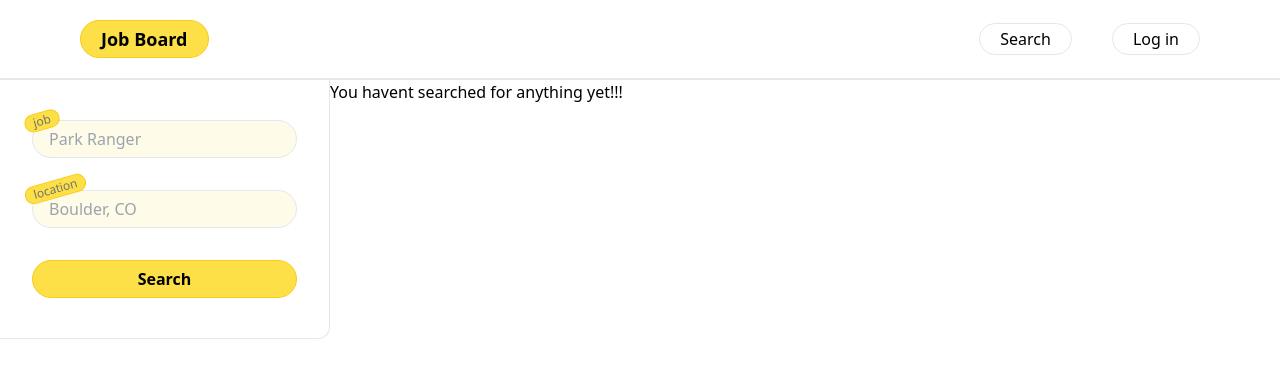
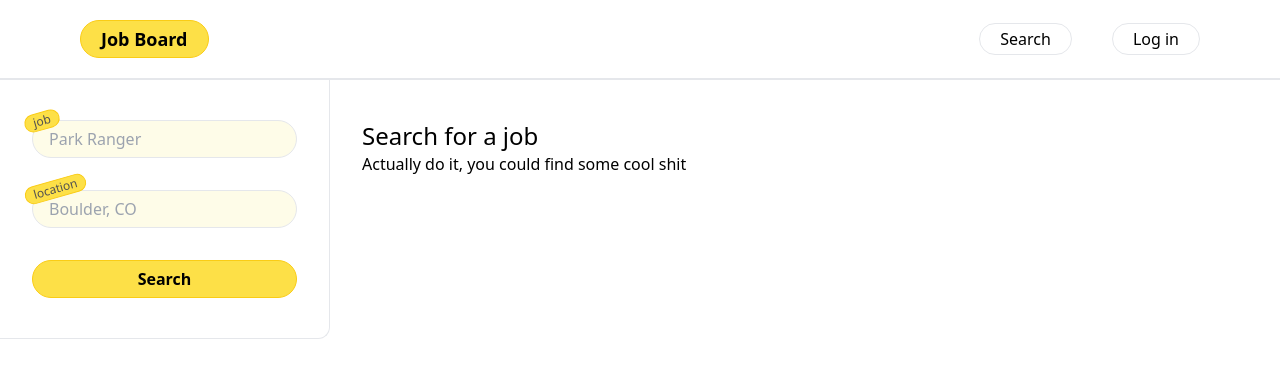
Before and after one commit to daniel-black/job-board, a Next.js app: page /search in a window 1280 px wide. Shown: the top 378 px of the page. Built offline with nearby package versions, Linux system fonts and the light colour scheme; a web font is replaced by a local one.

Commit message:
improve list item formatting

```diff
--- a/app/layout.tsx
+++ b/app/layout.tsx
@@ -12,7 +12,7 @@ export default function RootLayout(props: LayoutProps) {
   return (
     <html lang="en">
       <head />
-      <body className={`min-h-screen w-full`}>
+      <body className={`min-h-screen w-full selection:bg-yellow-400 selection:text-black`}>
         <GlobalNavbar />
         {props.children}
       </body>
--- a/app/search/JobListItem.tsx
+++ b/app/search/JobListItem.tsx
@@ -1,4 +1,5 @@
 import Link from "next/link";
+import formatMoney from "../../lib/format-money";
 import { SearchResultItem } from "../../types";
 
 type JobListItemProps = {
@@ -7,17 +8,42 @@ type JobListItemProps = {
 }
 
 export default function JobListItem({ job, q }: JobListItemProps) {
+  const min = formatMoney(+job.MatchedObjectDescriptor.PositionRemuneration[0].MinimumRange);
+  const max = formatMoney(+job.MatchedObjectDescriptor.PositionRemuneration[0].MaximumRange);
+
+  const getPayString = (): string => {
+    let s = job.MatchedObjectDescriptor.PositionRemuneration[0].Description.toLowerCase();
+    if (min === max) {
+      return `${max} ${s}`;
+    }
+    return `${min} - ${max} ${s}`;
+  }
+
+  const getLocationString = (): string => {
+    const text = job.MatchedObjectDescriptor.PositionLocationDisplay;
+    if (text === 'Multiple Locations') {
+      return `${text} (${job.MatchedObjectDescriptor.PositionLocation.length})`;
+    }
+    return text;
+  }
+
+  const mode = job.MatchedObjectDescriptor.UserArea.Details?.TeleworkEligible
+    ? 'Remote'
+    : 'In person';
+
   return (
-    <li className="p-3 bg-yellow-50 border rounded-lg" key={job.MatchedObjectId}>
+    <li className="py-3 px-6 bg-yellow-50 border rounded-lg" key={job.MatchedObjectId}>
       <Link
         className="font-semibold underline underline-offset-4"
         href={`/search/job/${job.MatchedObjectId}?q=${q}`}
       >
         {job.MatchedObjectDescriptor.PositionTitle}
       </Link>
-      <p>${job.MatchedObjectDescriptor.PositionRemuneration[0].MinimumRange} - ${job.MatchedObjectDescriptor.PositionRemuneration[0].MaximumRange} {job.MatchedObjectDescriptor.PositionRemuneration[0].Description}</p>
-      <p>{job.MatchedObjectDescriptor.PositionLocationDisplay}</p>
-      <p>{job.MatchedObjectDescriptor.UserArea.Details?.TeleworkEligible ? 'Remote' : 'In person'}</p>
+      <div className="text-neutral-600 mt-2">
+        <p>{getPayString()}</p>
+        <p>{getLocationString()}</p>
+        <p>{mode}</p>
+      </div>
     </li>
   );
 }
--- a/app/search/SearchForm.tsx
+++ b/app/search/SearchForm.tsx
@@ -22,7 +22,7 @@ export function SearchForm() {
         <form onSubmit={handleSubmit} className="flex flex-col space-y-8">
 
           <div className="relative">
-            <label className="text-xs text-neutral-500 absolute -top-2 -left-2 border border-yellow-400 bg-yellow-300 px-2 rounded-full -rotate-[16deg]" htmlFor="searchText">job</label>
+            <label className="text-xs text-neutral-600 absolute -top-2 -left-2 border border-yellow-400 bg-yellow-300 px-2 rounded-full -rotate-[16deg]" htmlFor="searchText">job</label>
             <input
               value={job}
               onChange={(e: ChangeEvent<HTMLInputElement>) => setJob(e.currentTarget.value)}
@@ -35,7 +35,7 @@ export function SearchForm() {
           </div>
 
           <div className="relative">
-            <label className="text-xs text-neutral-500 absolute -top-2.5 -left-2 border border-yellow-400 bg-yellow-300 px-2 rounded-full -rotate-[16deg]" htmlFor="location">location</label>
+            <label className="text-xs text-neutral-600 absolute -top-2.5 -left-2 border border-yellow-400 bg-yellow-300 px-2 rounded-full -rotate-[16deg]" htmlFor="location">location</label>
             <input
               value={location}
               onChange={(e: ChangeEvent<HTMLInputElement>) => setLocation(e.currentTarget.value)}
--- a/app/search/job/[jobId]/page.tsx
+++ b/app/search/job/[jobId]/page.tsx
@@ -1,4 +1,5 @@
 import Link from "next/link";
+import formatMoney from "../../../../lib/format-money";
 import { SearchResult } from "../../../../types";
 
 export default async function JobPage({ params, searchParams }: {
@@ -12,17 +13,28 @@ export default async function JobPage({ params, searchParams }: {
 
   const j = results.SearchResultItems[0].MatchedObjectDescriptor;
 
+
+  const min = formatMoney(+j.PositionRemuneration[0].MinimumRange);
+  const max = formatMoney(+j.PositionRemuneration[0].MaximumRange);
+
   return (
     <div className="px-8 py-10 max-w-5xl">
-      <Link href={`/search?q=${searchParams.q}`}>← back to search results</Link>
+      <Link
+        className="hover:underline underline-offset-2 duration-100 mb-10"
+        href={`/search?q=${searchParams.q}`}
+      >
+        ← back to search results
+      </Link>
+
       <div className="flex justify-start items-center mb-10 space-x-10">
         <h1 className="text-3xl font-bold">{j.PositionTitle}</h1>
         <a className="px-6 py-1 rounded-full bg-yellow-300 border-2 font-bold text-xl border-yellow-400" href={j.ApplyURI[0]} target='_blank'>Apply</a>
       </div>
+
       <div className="space-y-6">
         <h2 className="text-xl font-semibold">Details</h2>
         <div>
-          <p>${j.PositionRemuneration[0].MinimumRange} - ${j.PositionRemuneration[0].MaximumRange} {j.PositionRemuneration[0].Description}</p>
+          <p>{min} - {max} {j.PositionRemuneration[0].Description}</p>
           <p>{j.PositionLocationDisplay}</p>
           <p>{j.UserArea.Details?.TeleworkEligible ? 'Remote' : 'In person'}</p>
         </div>
--- a/app/search/loading.tsx
+++ b/app/search/loading.tsx
@@ -1,7 +1,7 @@
 export default function SearchLoading() {
   return (
-    <div className="p-10 rounded bg-sky-200 animate-pulse">
-      Loading...
+    <div className="px-8 py-10 animate-pulse">
+      <div className="bg-neutral-200 rounded h-8 w-56" />
     </div>
-  )
+  );
 }
--- a/app/search/page.tsx
+++ b/app/search/page.tsx
@@ -1,11 +1,15 @@
-import Link from "next/link";
 import { SearchResult } from "../../types";
 import JobListItem from "./JobListItem";
 
 export default async function SearchPage({ searchParams }: { searchParams: { q?: string } }) {
   if (!searchParams?.q) {
     return (
-      <div>You havent searched for anything yet!!!</div>
+      <div className="px-8 py-10">
+        <h3 className="text-2xl">
+          Search for a job
+        </h3>
+        <p>Actually do it, you could find some cool shit</p>
+      </div>
     );
   }
 
--- /dev/null
+++ b/lib/format-money.ts
@@ -0,0 +1,11 @@
+const usd = new Intl.NumberFormat('en-us', { currency: 'USD', style: 'currency' });
+
+export default function formatMoney(amount: number): string {
+  const formatted = usd.format(amount);
+
+  if (amount > 100) {
+    return formatted.split('.')[0];
+  }
+
+  return formatted;
+}
```
